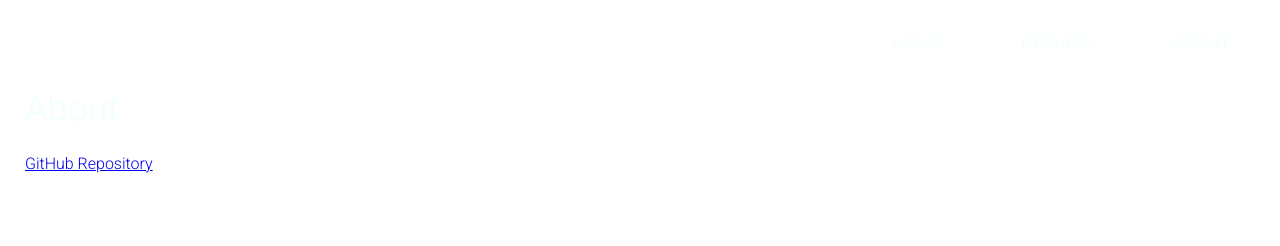
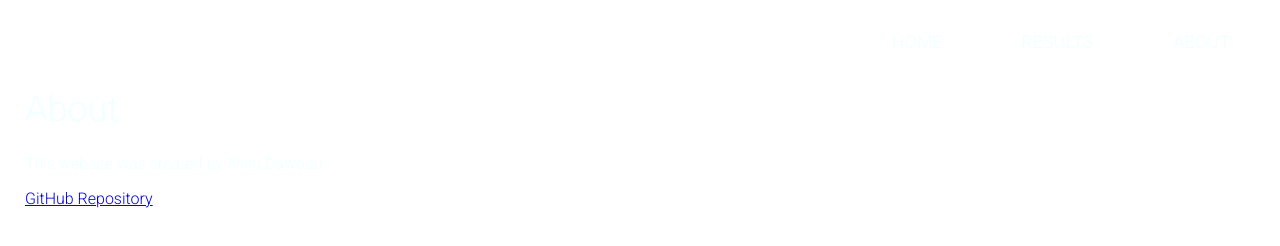
Before and after one commit to MySystemLagz/CareerPlacement, a plain HTML site: page about.html in a window 1280 px wide. Drawn offline with Linux system fonts and the light colour scheme.

Commit message:
Add files via upload

```diff
--- a/about.html
+++ b/about.html
@@ -4,6 +4,7 @@
   <head>
     <title>Hello World</title>
     <meta charset="utf-8">
+    <link rel="icon" sizes="192x192" href="htmlicon.png">
     <link href="https://fonts.googleapis.com/css?family=Roboto:300" rel="stylesheet">
     <link rel="stylesheet" type="text/css" href="default.css">
     <style>
@@ -24,6 +25,7 @@
     </header>
     <div class="main">
       <h1>About</h1>
+      <p>This website was created by Allen Dawodu</p>
       <p><a href="https://github.com/MySystemLagz/CareerPlacement" target="_blank">GitHub Repository</a></p>
     </div>
   </body>
```
Also changed, not shown: index.html (+1 -1 lines), results.html (+1 -0 lines), htmlicon.png (added).
